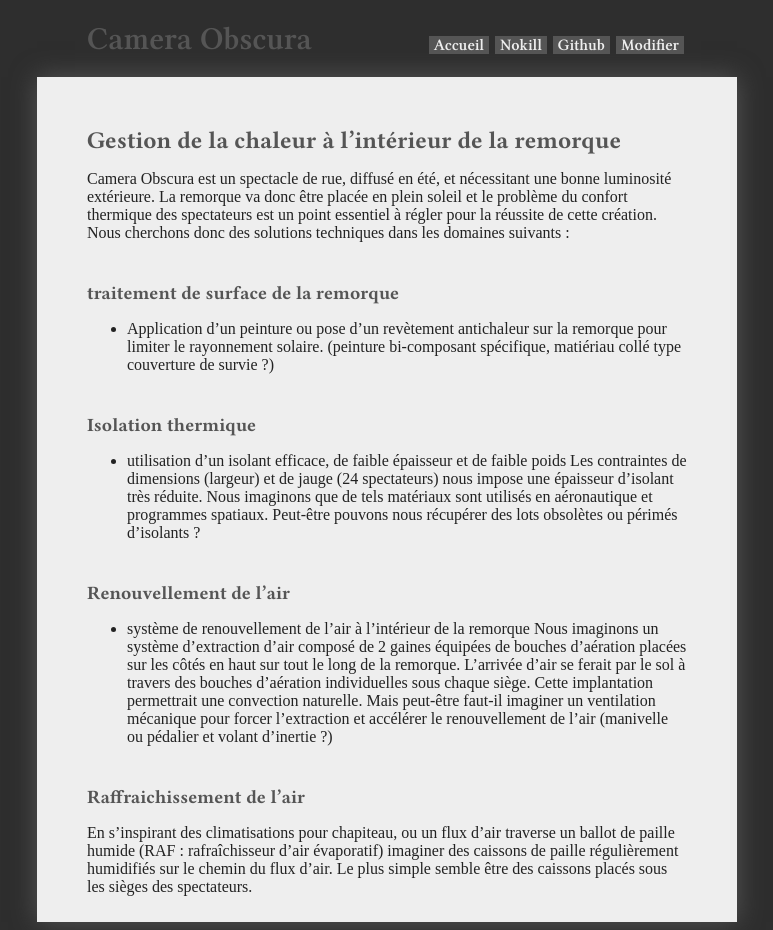
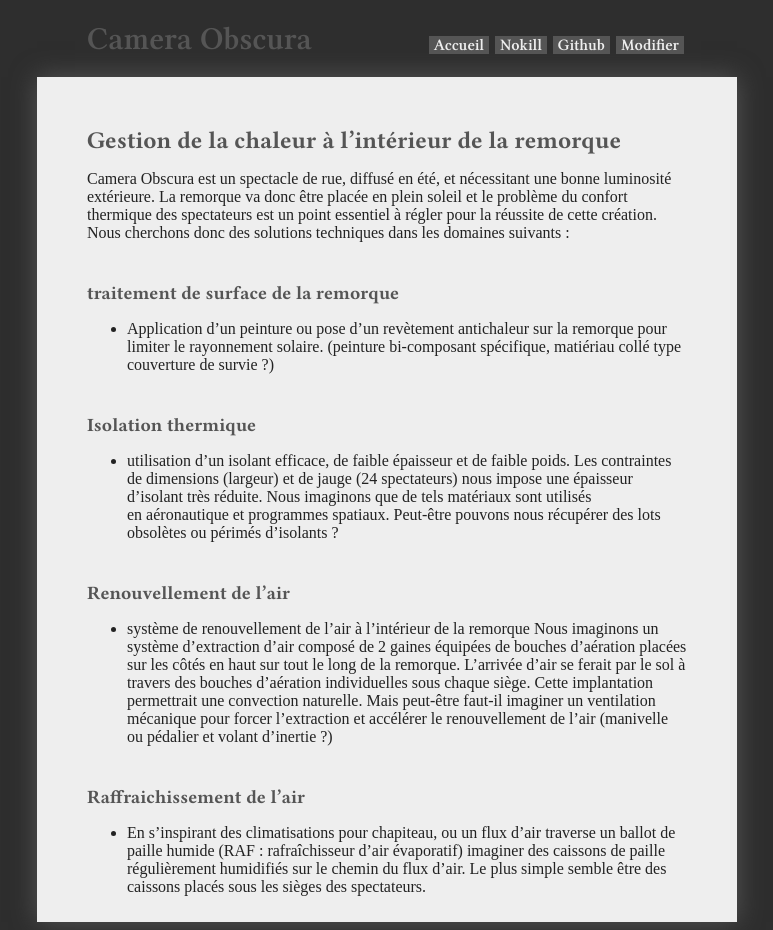
Before and after one commit to virginienokill/camera-obscura, a Jekyll site: the page built from contenu/technique/isolation.md, in a window 1280 px wide. Shown: the whole page, without its empty margins (253-1026 px from the left). Built offline with Jekyll 4.4.1, drawn with Linux system fonts in a browser that asks for light colours; nearby versions of some CDN libraries; some web fonts are replaced; our own code applies the rules of GitHub Pages for plain Markdown files; a script that is not in the unit is left out; the repository's description, which GitHub fills in, is left out.

```diff
--- a/contenu/technique/isolation.md
+++ b/contenu/technique/isolation.md
@@ -6,8 +6,7 @@ Camera Obscura est un spectacle de rue, diffusé en été, et nécessitant une b
 - Application d'un peinture ou pose d'un revètement antichaleur sur la remorque pour limiter le rayonnement solaire. (peinture bi-composant spécifique, matiériau collé type couverture de survie ?)
 
 ### Isolation thermique
-- utilisation d’un isolant efficace, de faible épaisseur et de faible poids
-Les contraintes de dimensions (largeur) et de jauge (24 spectateurs) nous impose une épaisseur d’isolant très réduite. Nous imaginons que de tels matériaux sont utilisés en aéronautique et programmes spatiaux. Peut-être pouvons nous récupérer des lots obsolètes ou périmés d'isolants ?
+- utilisation d’un isolant efficace, de faible épaisseur et de faible poids. Les contraintes de dimensions (largeur) et de jauge (24 spectateurs) nous impose une épaisseur d’isolant très réduite. Nous imaginons que de tels matériaux sont utilisés en aéronautique et programmes spatiaux. Peut-être pouvons nous récupérer des lots obsolètes ou périmés d'isolants ?
 
 ### Renouvellement de l’air
 - système de renouvellement de l’air à l’intérieur de la remorque
@@ -17,5 +16,5 @@ Cette implantation permettrait une convection naturelle. Mais peut-être faut-il
 
 ### Raffraichissement de l’air
 
-En s'inspirant des climatisations pour chapiteau, ou un flux d'air traverse un ballot de paille humide (RAF : rafraîchisseur d'air évaporatif) imaginer des caissons de paille régulièrement humidifiés sur le chemin du flux d'air.
+- En s'inspirant des climatisations pour chapiteau, ou un flux d'air traverse un ballot de paille humide (RAF : rafraîchisseur d'air évaporatif) imaginer des caissons de paille régulièrement humidifiés sur le chemin du flux d'air.
 Le plus simple semble être des caissons placés sous les sièges des spectateurs.
```
